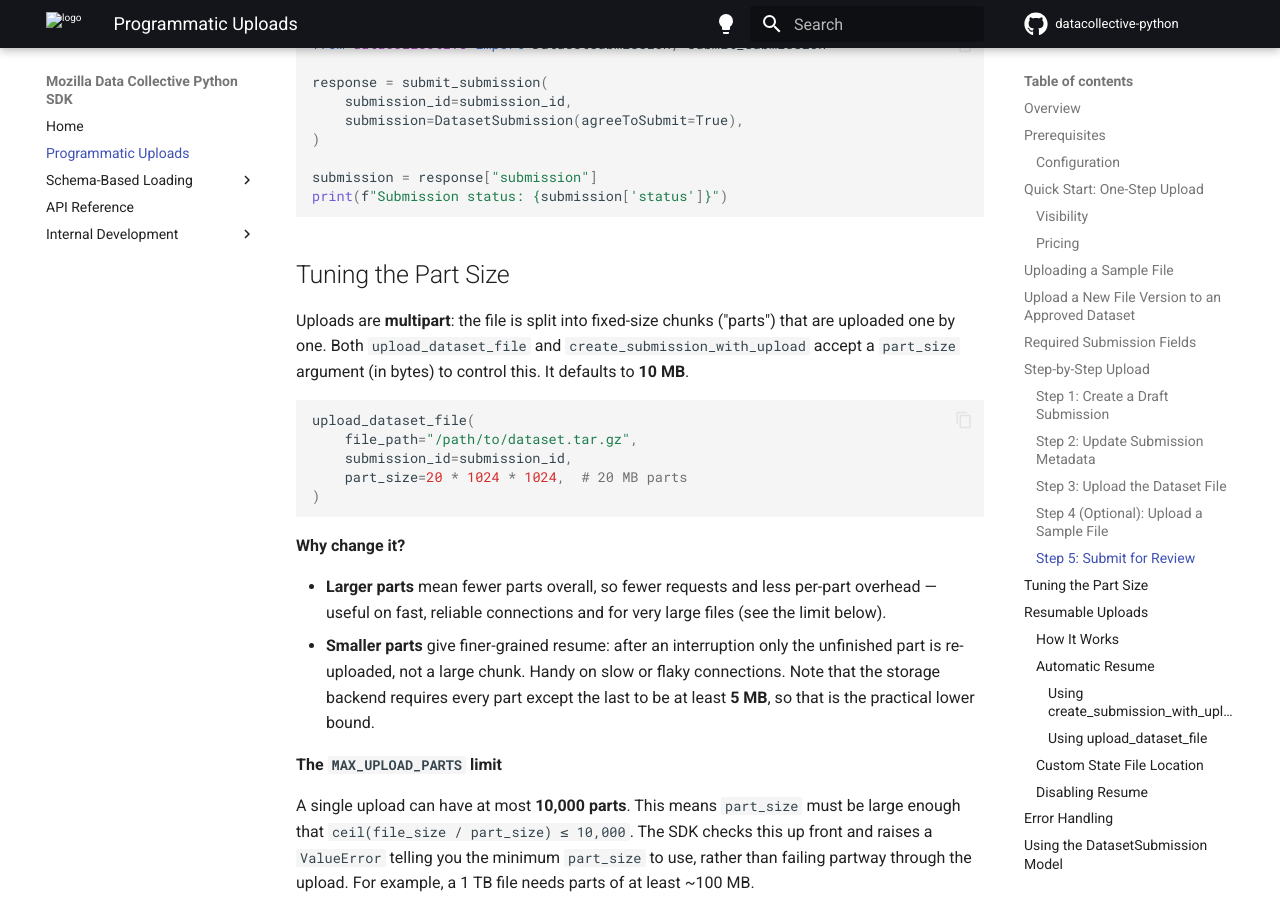
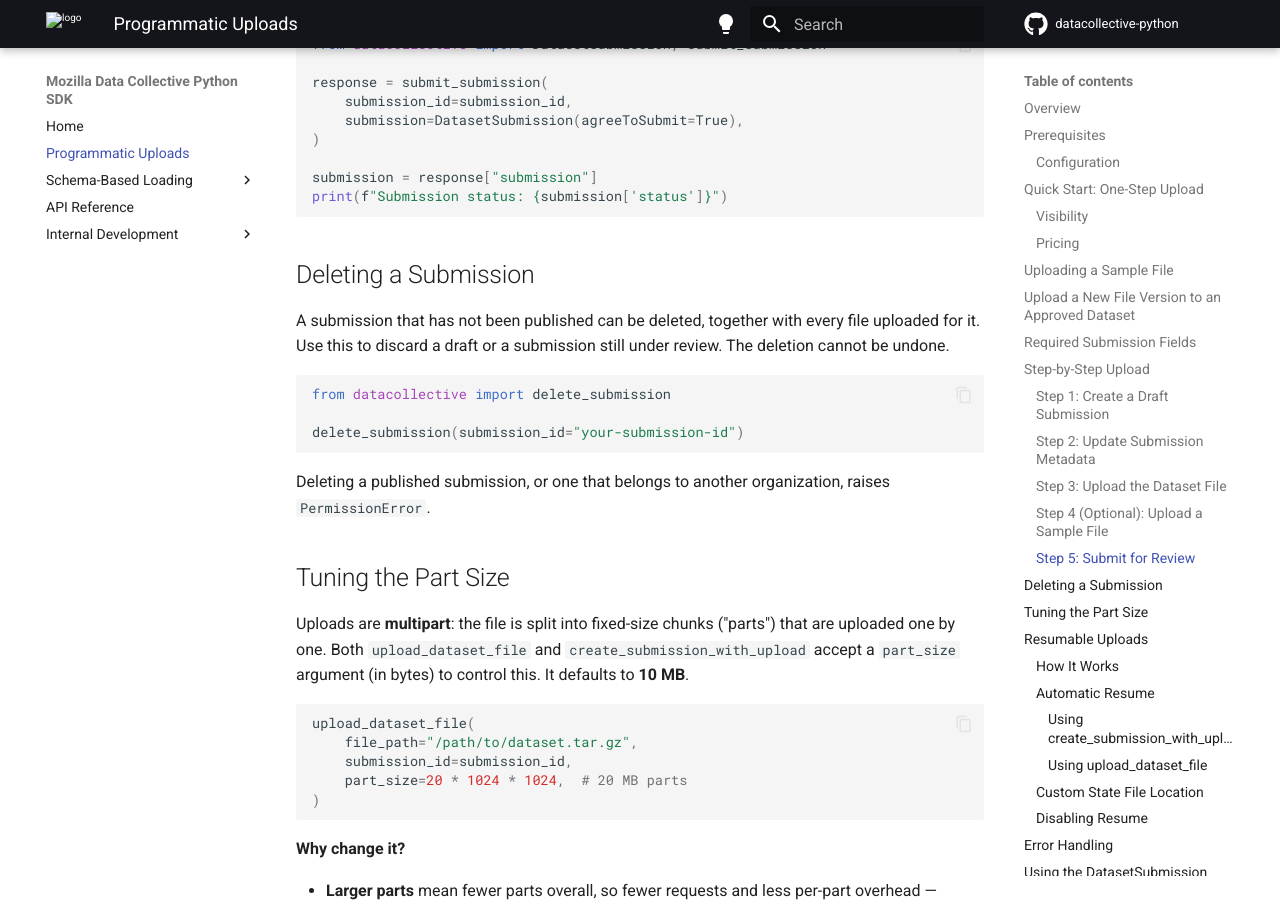
Before and after one commit to Mozilla-Data-Collective/datacollective-python, an MkDocs documentation site: the page built from docs/upload.md, in a window 1280 px wide and 900 px high, scrolled down 8527 px. Built offline with MkDocs 1.6.1 and Material for MkDocs 9.7.7, drawn with Linux system fonts in a browser that asks for light colours; comment, search, counter and statistics services are not loaded.

Commit message:
Update docs

````diff
--- a/docs/upload.md
+++ b/docs/upload.md
@@ -390,6 +390,18 @@ submission = response["submission"]
 print(f"Submission status: {submission['status']}")
 ```
 
+## Deleting a Submission
+
+A submission that has not been published can be deleted, together with every file uploaded for it. Use this to discard a draft or a submission still under review. The deletion cannot be undone.
+
+```python
+from datacollective import delete_submission
+
+delete_submission(submission_id="your-submission-id")
+```
+
+Deleting a published submission, or one that belongs to another organization, raises `PermissionError`.
+
 ## Tuning the Part Size
 
 Uploads are **multipart**: the file is split into fixed-size chunks ("parts") that are uploaded one by one. Both `upload_dataset_file` and `create_submission_with_upload` accept a `part_size` argument (in bytes) to control this. It defaults to **10 MB**.
````
